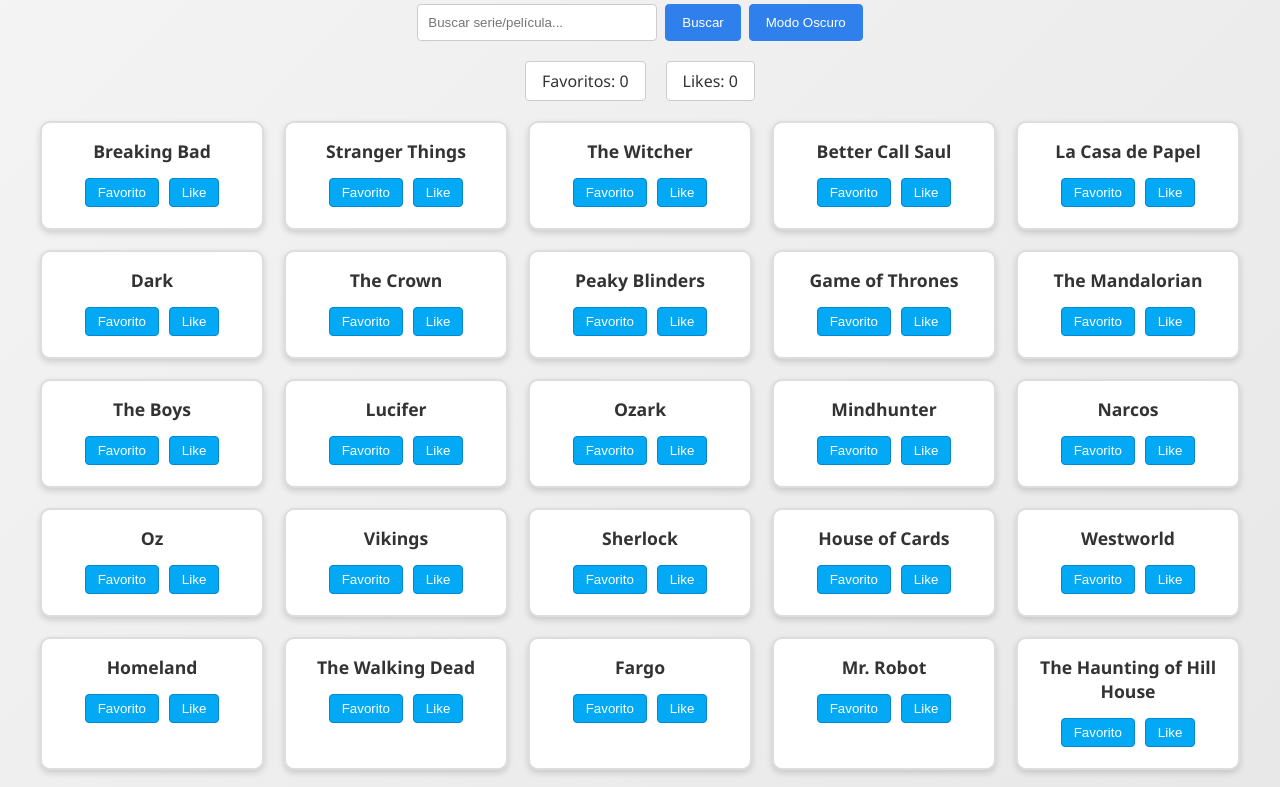
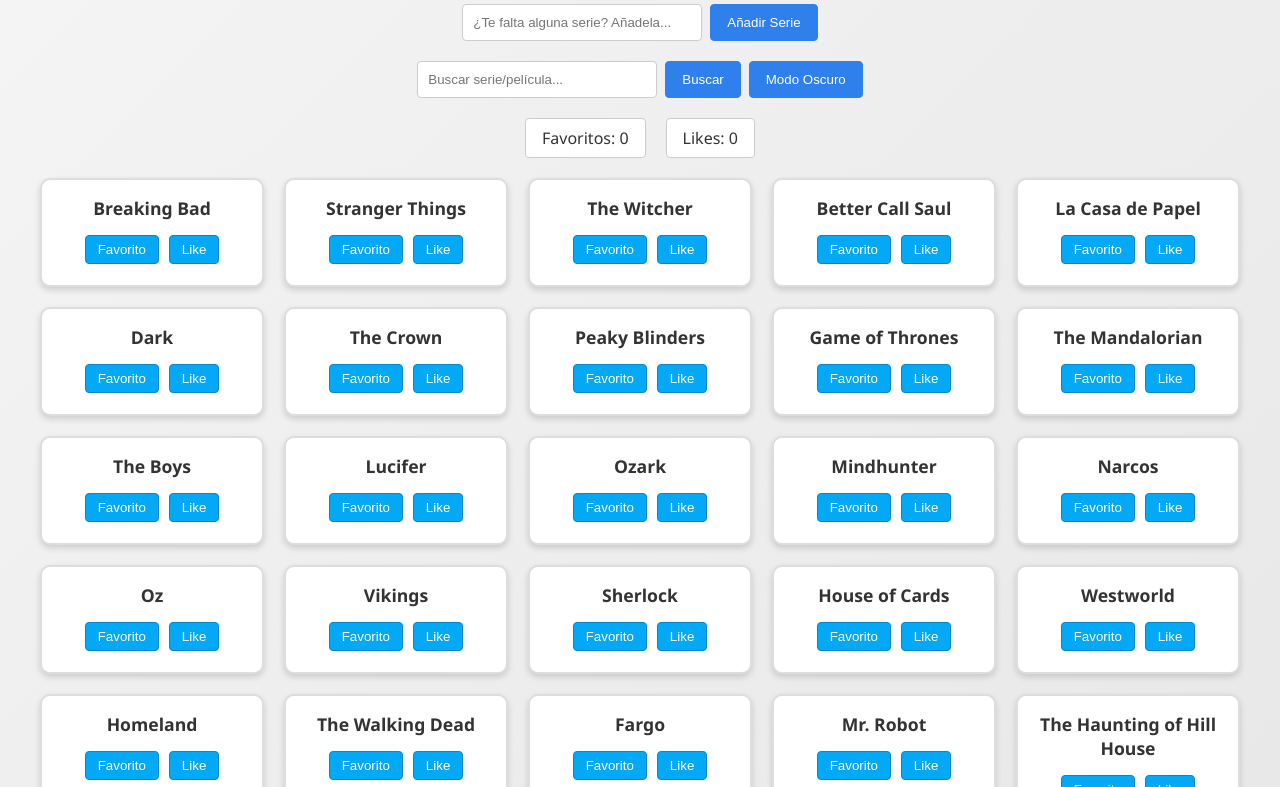
Before and after one commit to javier-ibanez-vizuete/dom-events, a plain HTML site: page index.html in a window 1280 px wide. Shown: the part 79-866 px from the top of the page. Drawn offline with Linux system fonts and the light colour scheme.

Commit message:
add script.js with points: 1, 2 and 3 of superBonus

```diff
--- a/index.html
+++ b/index.html
@@ -40,7 +40,6 @@
 
     <!-- Contenedor principal para el catálogo -->
     <div id="catalogo">
-        <span>TextoDePrueba</span>
     </div>
 </body>
 
--- a/script.js
+++ b/script.js
@@ -68,12 +68,46 @@ if (!localStorage.getItem("seriesLibrary")) {
 const saveSearch = (inputValue) => {
 	localStorage.setItem("currentSearch", inputValue);
 };
-// if (!localStorage.getItem("currentSearch")) {
-// 	saveSearch("");
-// }
 
 // ARRAY DE OBJETOS (NUBE) CON EL QUE TRABAJAREMOS
 const seriesLibraryCloud = JSON.parse(localStorage.getItem("seriesLibrary"));
+
+// FUNCION PARA CREAR FORMULARIO DE AÑADIR SERIE
+const createformContainer = () => {
+	const h1 = document.querySelector("h1");
+
+	const form = document.createElement("form");
+	form.id = "form-container";
+
+	const inputAñadir = document.createElement("input");
+	inputAñadir.type = "text";
+	inputAñadir.id = "input-add";
+	inputAñadir.placeholder = "¿Te falta alguna serie? Añadela...";
+	form.appendChild(inputAñadir);
+
+	const btnAñadir = document.createElement("button");
+	btnAñadir.id = "btn-add";
+	btnAñadir.classList.add("btn");
+	btnAñadir.textContent = "Añadir Serie";
+	form.appendChild(btnAñadir);
+
+	h1.after(form);
+};
+
+// FUNCION PARA AÑADIR SERIE AL ARRAY
+const addSerieToArray = (titulo) => {
+	if (!titulo.trim()) {
+		return alert("Por favor introduzca un titulo antes de Añadir")
+	}
+	const newSerie = { titulo: titulo, favorito: false, liked: false };
+	const coincidence = seriesLibraryCloud.find((serie) => titulo.trim().toLowerCase() === serie.titulo.toLowerCase());
+	if (coincidence) {
+		return alert("La serie añadida ya existe. Pruebe otra")
+	}
+	seriesLibraryCloud.unshift(newSerie);
+	saveSeries(seriesLibraryCloud);
+};
+
 
 // FUNCION PARA VACIAR EL CONTENEDOR
 const clearContainer = () => {
@@ -254,9 +288,16 @@ const recalcularLikes = () => {
  */
 
 document.addEventListener("DOMContentLoaded", () => {
+	createformContainer();
 	const inputBuscar = document.getElementById("input-buscar");
 	const btnBuscar = document.getElementById("btn-buscar");
 	const btnOscuro = document.getElementById("btn-oscuro");
+	const inputAdd = document.getElementById("input-add");
+	const btnAdd = document.getElementById("btn-add");
+
+	btnAdd.addEventListener("click", () => {
+		addSerieToArray(inputAdd.value);
+	})
 
 	inputBuscar.value = localStorage.getItem("currentSearch");
 	inputBuscar.addEventListener("keyup", () => {
@@ -275,7 +316,11 @@ document.addEventListener("DOMContentLoaded", () => {
 		document.body.classList.toggle("modo-oscuro");
 	});
 
-	renderCatalogo();
+	if (inputBuscar.value) {
+		renderCatalogo(inputBuscar.value)
+	} else {
+		renderCatalogo();
+	}
 	recalcularFavoritos();
 	recalcularLikes();
 });
--- a/styles.css
+++ b/styles.css
@@ -23,10 +23,10 @@ h1 {
 	margin-bottom: 20px;
 	font-weight: 600;
 }
-/*----------------------------------------------------
+/* ----------------------------------------------------
 		BARRA DE NAVEGACION
 ------------------------------------------------------*/
-.navigation-container {
+/* .navigation-container {
 	display: flex;
 	justify-content: center;
 	margin-bottom: 20px;
@@ -53,6 +53,34 @@ h1 {
 }
 .navigation-container .btn-reiniciar:hover {
 	background-color: #a54c1f;
+} */
+
+
+/* ----------- FORMULARIO AÑADIR SERIE --------- */
+#form-container {
+	display: flex;
+	justify-content: center;
+	gap: 8px;
+	margin-bottom: 20px;
+}
+
+#form-container input[type="text"] {
+	padding: 10px;
+	width: 240px;
+	border: 1px solid #ccc;
+	border-radius: 4px;
+	outline: none;
+	transition: border-color 0.2s;
+}
+
+#form-container .btn {
+	padding: 10px 16px;
+	border: 1px solid #2f80ed;
+	background-color: #2f80ed;
+	color: #fff;
+	cursor: pointer;
+	border-radius: 4px;
+	transition: background-color 0.2s;
 }
 
 /* -------------------------------------------------
```
